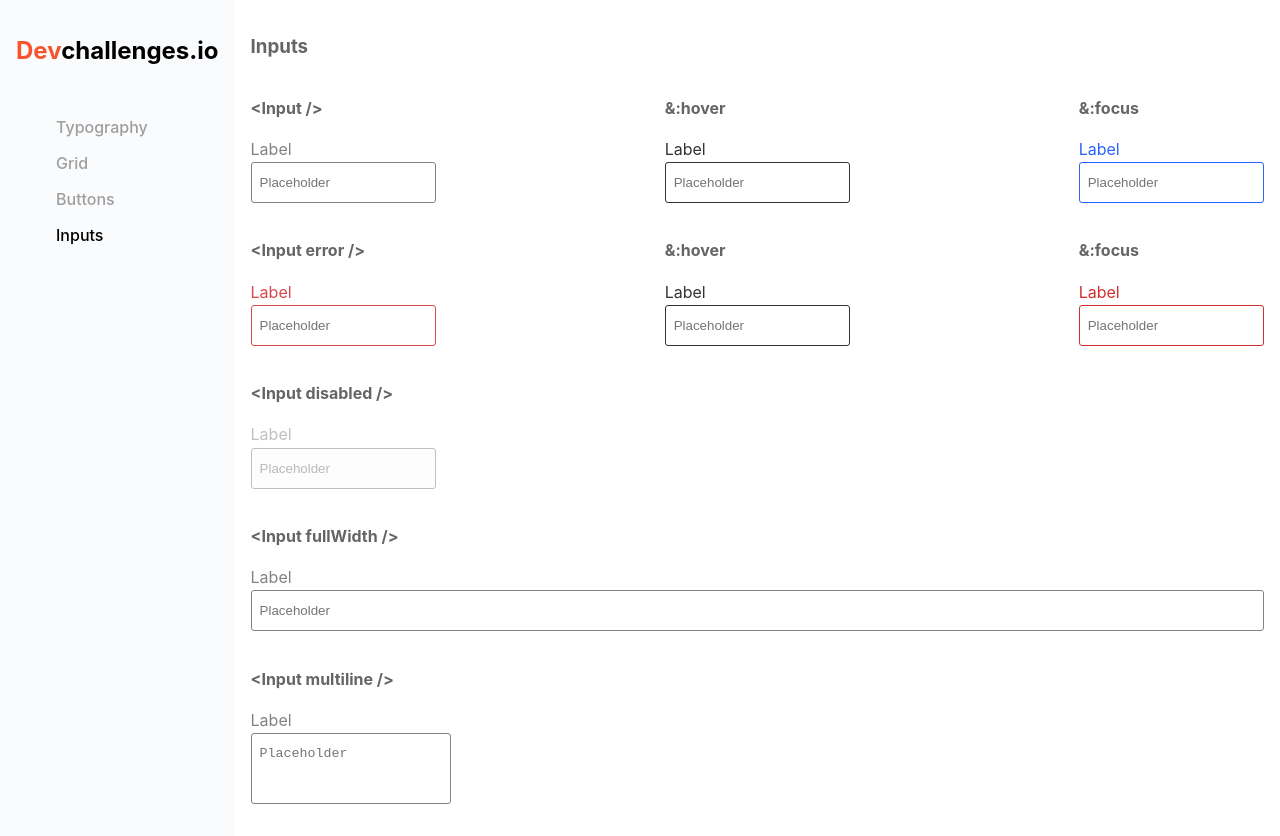
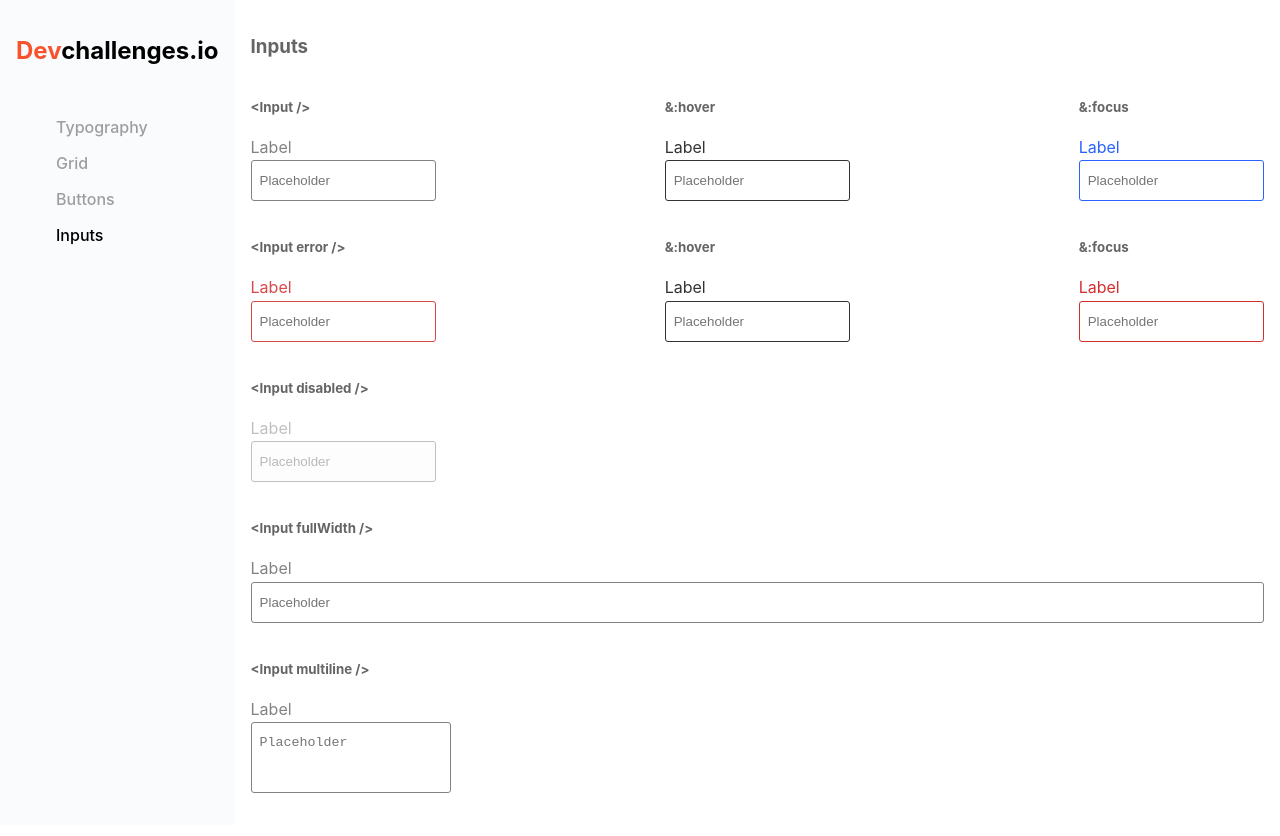
Before and after one commit to mukeshgurpude/input-component, a React (Create React App) app: page / in a window 1280 px wide. Built offline with nearby package versions, Linux system fonts and the light colour scheme; the HTML template or start-up script is replaced by a standard one.

Commit message:
rectify Child component

```diff
--- a/src/components/main.jsx
+++ b/src/components/main.jsx
@@ -3,7 +3,7 @@ import Input from './input';
 
 function Child ({text, children}) {
   return <div>
-    <h4>{text}</h4>
+    <h5>{text}</h5>
     {children}
   </div>
 }
@@ -11,21 +11,13 @@ function Child ({text, children}) {
 export function InputContainer ({children: Children, emulate, text, ...props}) {
   if (!!emulate) {
     return <Parent>
-      <Child text={`<Input ${text} />`} >
-        <Children {...props} />
-      </Child>
-      <Child text={'&:hover'}>
-        <Children {...props} hover />
-      </Child>
-      <Child text={'&:focus'}>
-        <Children {...props} focus />
-      </Child>
+      <Child text={`<Input ${text} />`} children={<Children {...props} />} />
+      <Child text={'&:hover'} children={<Children {...props} hover />} />
+      <Child text={'&:focus'} children={<Children {...props} focus />} />
     </Parent>
   }
   return <>
-    <Child text={`<Input ${text} />`}>
-      <Children {...props} />
-    </Child>
+    <Child text={`<Input ${text} />`} children={<Children {...props} />} />
   </>
 }
 
```
